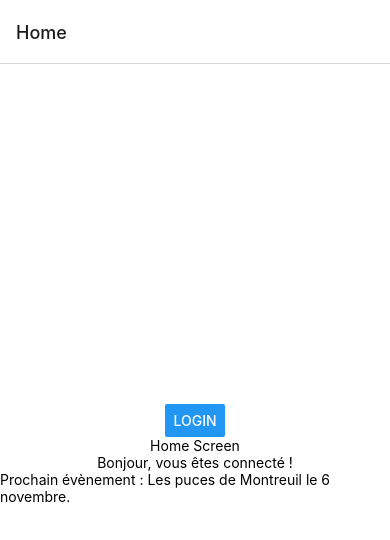
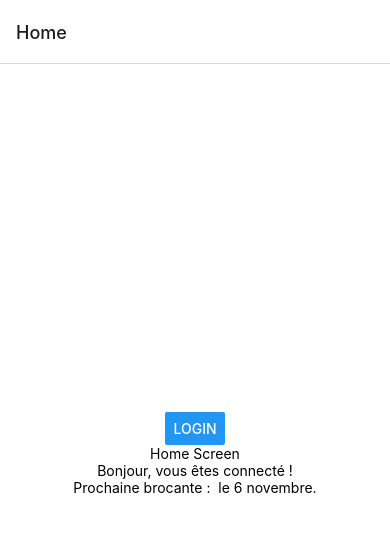
Before and after one commit to adatechschool/projet-mobile-tddeter, a React Native app in the folder TDDeter/: screen /Home in a window 390 px wide. Shown: the top 540 px of the page. Built offline with nearby package versions, Linux system fonts and the light colour scheme.

Commit message:
[feat] Passing city as prop to NextEvent

```diff
--- a/TDDeter/Components/NextEvent.js
+++ b/TDDeter/Components/NextEvent.js
@@ -1,9 +1,9 @@
 import { View, Text } from "react-native";
 
-export default function NextEvent() {
+export default function NextEvent( {city} ) {
   return (
     <View>
-      <Text>Prochain évènement : Les puces de Montreuil le 6 novembre.</Text>
+      <Text>Prochaine brocante : {city} le 6 novembre.</Text>
     </View>
   );
 }
```
